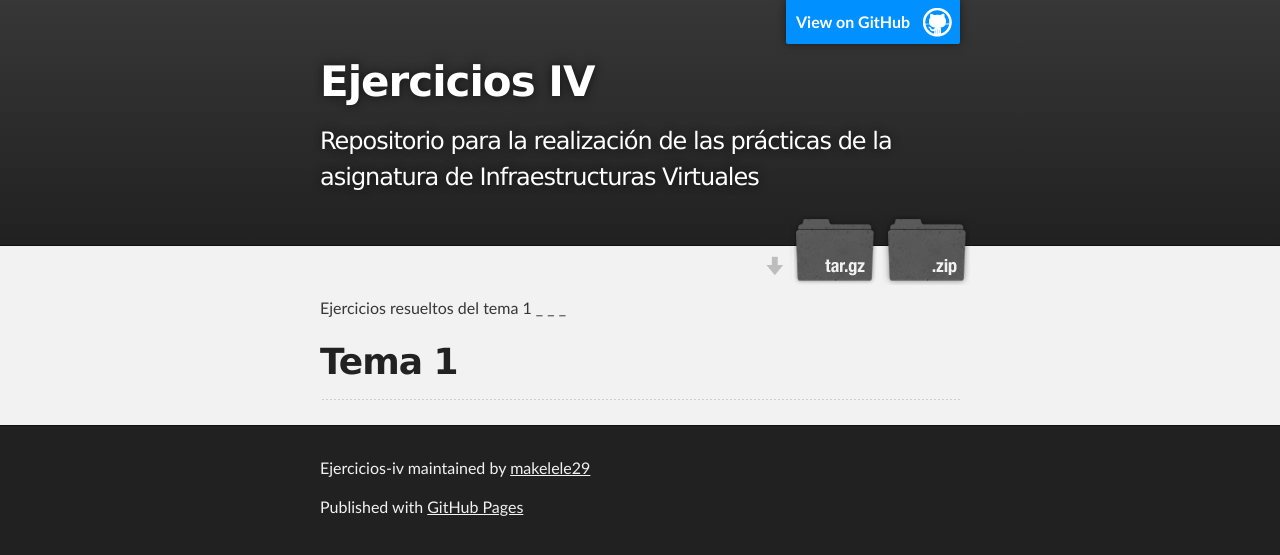
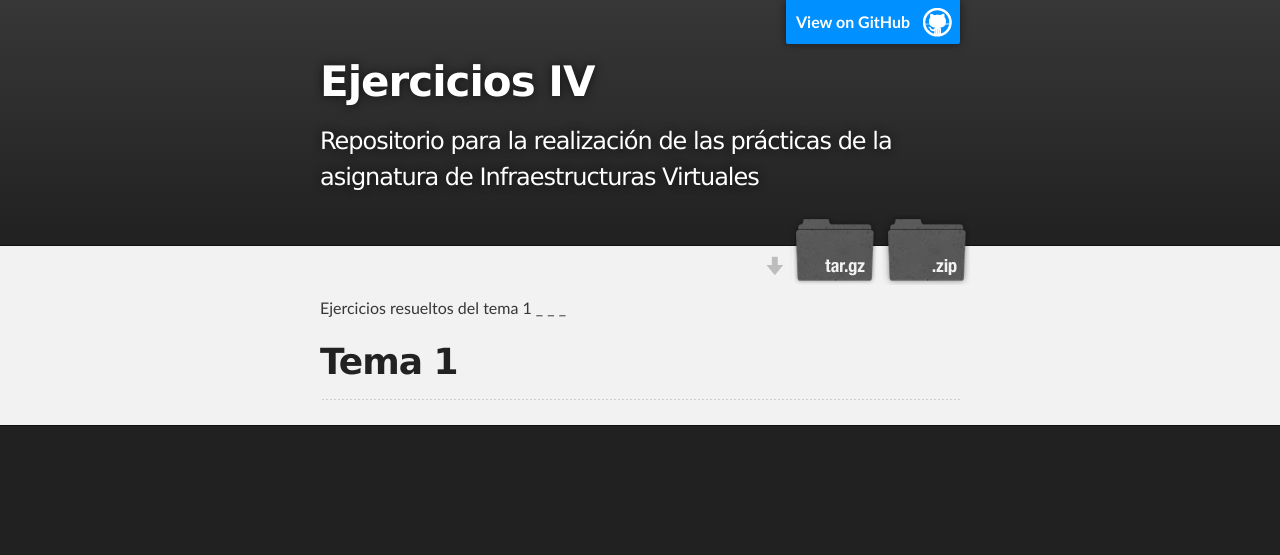
Before and after one commit to makelele29/Ejercicios-IV, a Jekyll site: the page built from index.md, in a window 1280 px wide. Shown: the top 555 px of the page. Built offline with Jekyll 4.4.1, drawn with Linux system fonts in a browser that asks for light colours.

Commit message:
eliminado todo

```diff
--- a/_layouts/index.html
+++ b/_layouts/index.html
@@ -33,13 +33,7 @@
       <section  id="main_content" class="inner">{{content}}</section>
     </div>
 
-    <!-- FOOTER  -->
-    <div id="footer_wrap" class="outer">
-      <footer class="inner">
-        <p class="copyright">Ejercicios-iv maintained by <a href="https://github.com/makelele29">makelele29</a></p>
-        <p>Published with <a href="https://pages.github.com">GitHub Pages</a></p>
-      </footer>
-    </div>
+
 
 
 
```
